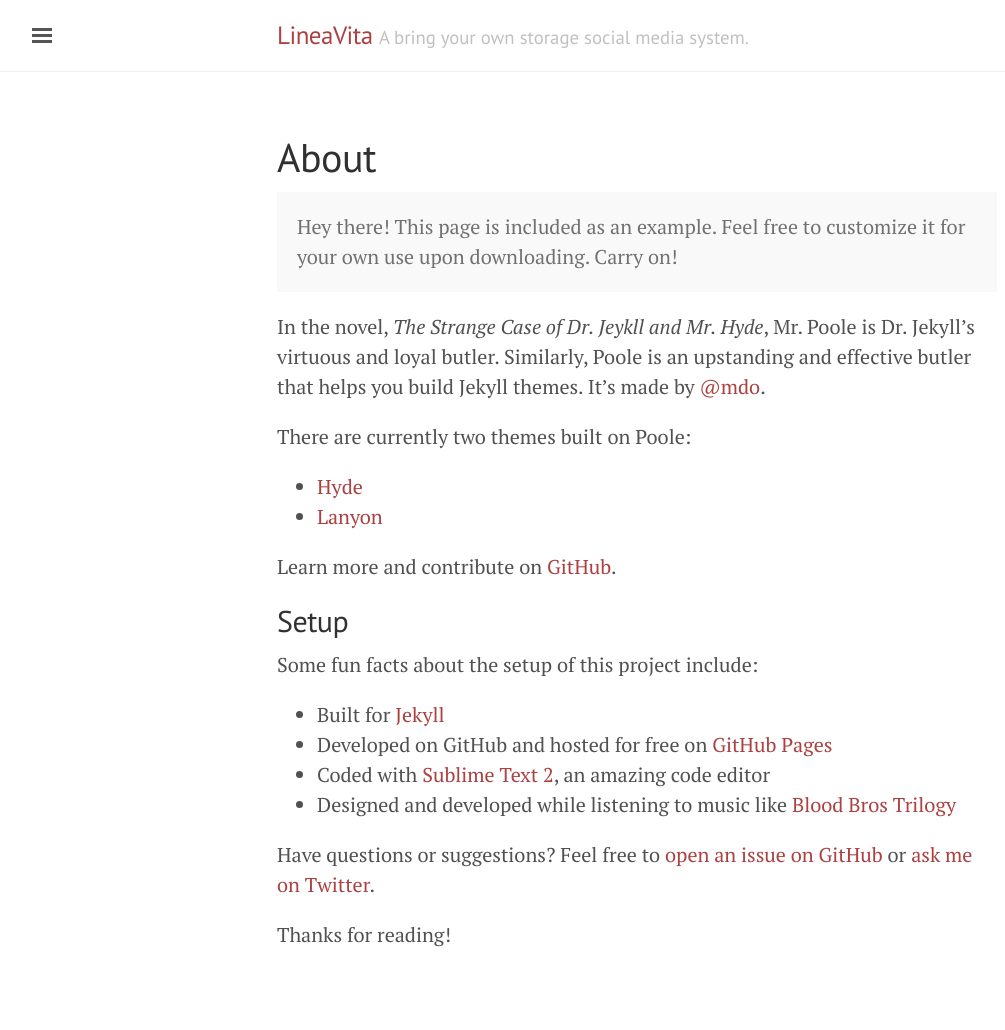
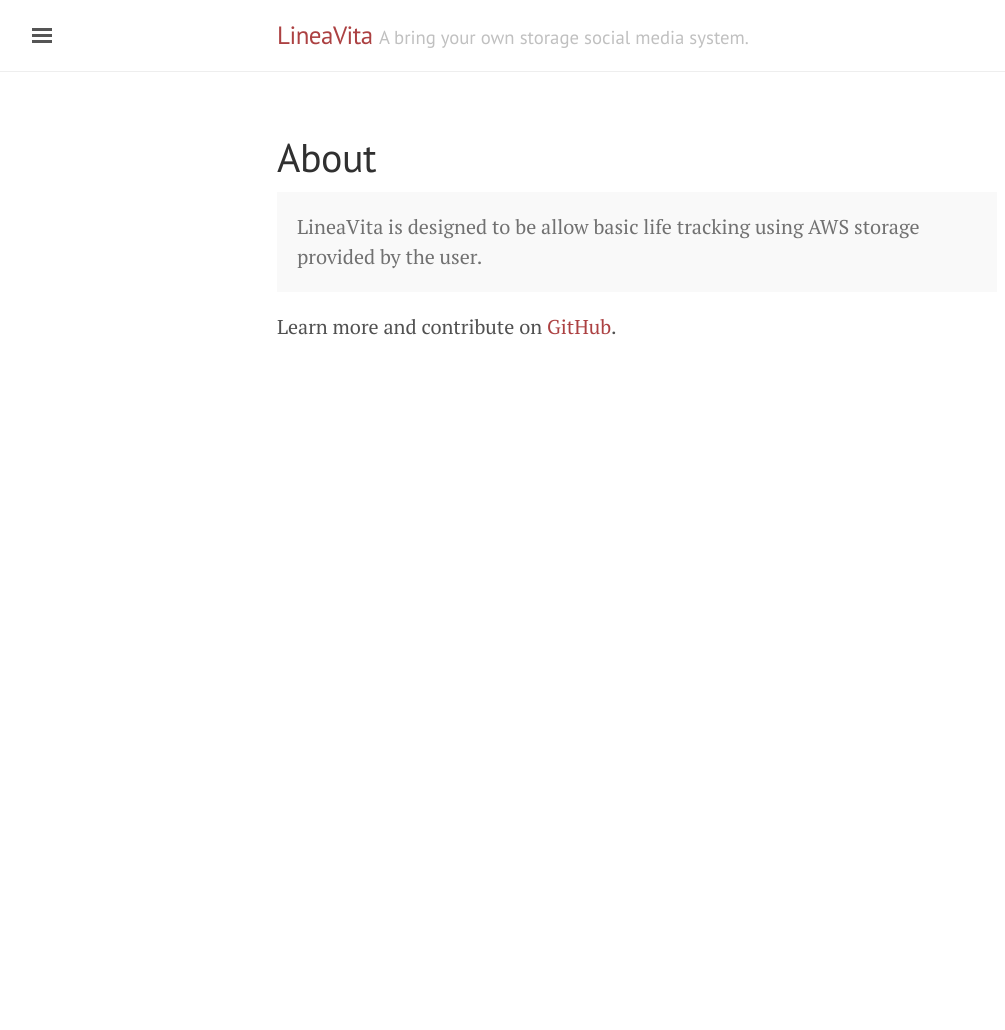
Before and after one commit to LineaVita/lineavita.github.io, a Jekyll site: the page built from about.md, in a window 1280 px wide. Shown: the whole page, without its empty margins (3-1008 px from the left). Built offline with Jekyll 4.4.1, drawn with Linux system fonts in a browser that asks for light colours; after the commit the page ends 900 px from its top, so only the background shows below that.

Commit message:
tweaks to homepage

```diff
--- a/_config.yml
+++ b/_config.yml
@@ -9,7 +9,7 @@
 description:         'LineaVita is a simple social media application that has no advertisements.  It is based on utilizing storage provided by users.'
 url:                 'http://lineavita.github.io'
 repo:				 'http://github.com/LineaVita/Vita'
-baseurl:             'http://www.lineavita.me'
+baseurl:             'https://lineavita.github.io'
 paginate:            5
 
 # About/contact
@@ -18,4 +18,4 @@
   url:               https://twitter.com/brian_e_nelson
 
 # Custom vars
-version:             0.5.0
+version:             0.7.0
--- a/about.md
+++ b/about.md
@@ -4,27 +4,7 @@
 ---
 
 <p class="message">
-  Hey there! This page is included as an example. Feel free to customize it for your own use upon downloading. Carry on!
+LineaVita is designed to be allow basic life tracking using AWS storage provided by the user.
 </p>
 
-In the novel, *The Strange Case of Dr. Jeykll and Mr. Hyde*, Mr. Poole is Dr. Jekyll's virtuous and loyal butler. Similarly, Poole is an upstanding and effective butler that helps you build Jekyll themes. It's made by [@mdo](https://twitter.com/mdo).
-
-There are currently two themes built on Poole:
-
-* [Hyde](http://hyde.getpoole.com)
-* [Lanyon](http://lanyon.getpoole.com)
-
-Learn more and contribute on [GitHub](https://github.com/poole).
-
-## Setup
-
-Some fun facts about the setup of this project include:
-
-* Built for [Jekyll](http://jekyllrb.com)
-* Developed on GitHub and hosted for free on [GitHub Pages](https://pages.github.com)
-* Coded with [Sublime Text 2](http://sublimetext.com), an amazing code editor
-* Designed and developed while listening to music like [Blood Bros Trilogy](https://soundcloud.com/maddecent/sets/blood-bros-series)
-
-Have questions or suggestions? Feel free to [open an issue on GitHub](https://github.com/poole/issues/new) or [ask me on Twitter](https://twitter.com/mdo).
-
-Thanks for reading!
+Learn more and contribute on [GitHub](https://github.com/lineavita).
```
